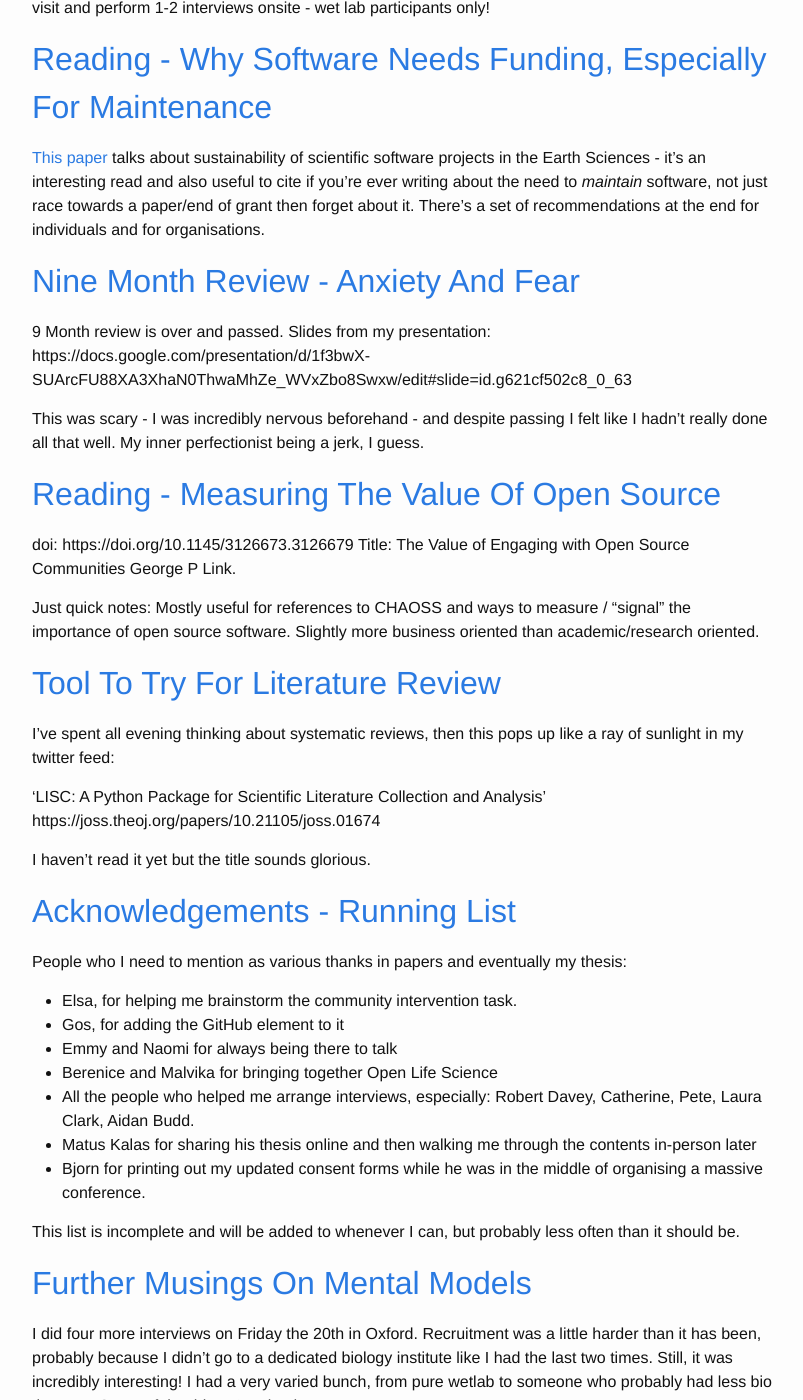
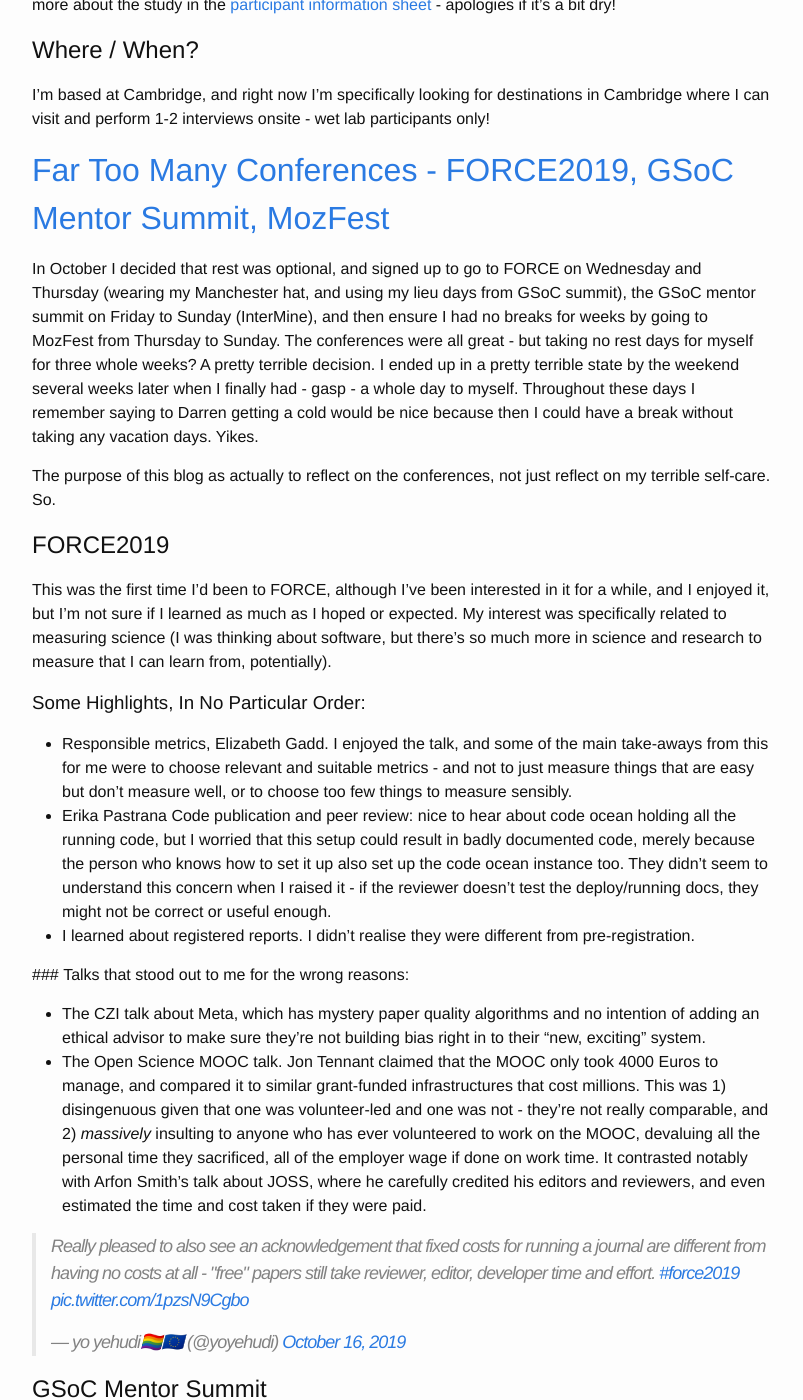
Before and after one commit to yochannah/omgscience, a Jekyll site: the page built from index.html, in a window 1280 px wide and 1400 px high, scrolled down 753 px. Shown: the whole window, without its empty margins (238-1041 px from the left). Built offline with Jekyll 4.4.1, drawn with Linux system fonts in a browser that asks for light colours; comment, search, counter and statistics services are not loaded; some of the changed text lies outside the part shown.

Commit message:
colons make jekyll feel sad

```diff
--- /dev/null
+++ b/_posts/2019-11-18-october-conference-reflections.md
@@ -0,0 +1,37 @@
+---
+layout: post
+title: Far too many conferences - FORCE2019, GSoC Mentor summit, MozFest
+
+categories: conferences
+tags: conferences, reflections, FORCE2019, GSoC, MozFest
+---
+
+In October I decided that rest was optional, and signed up to go to FORCE on Wednesday and Thursday (wearing my Manchester hat, and using my lieu days from GSoC summit), the GSoC mentor summit on Friday to Sunday (InterMine), and then ensure I had no breaks for weeks by going to MozFest from Thursday to Sunday. The conferences were all great - but taking no rest days for myself for three whole weeks? A pretty terrible decision. I ended up in a pretty terrible state by the weekend several weeks later when I finally had - gasp - a whole day to myself. Throughout these days I remember saying to Darren getting a cold would be nice because then I could have a break without taking any vacation days. Yikes.
+
+The purpose of this blog as actually to reflect on the conferences, not just reflect on my terrible self-care. So.
+
+## FORCE2019
+
+This was the first time I'd been to FORCE, although I've been interested in it for a while, and I enjoyed it, but I'm not sure if I learned as much as I hoped or expected. My interest was specifically related to measuring science (I was thinking about software, but there's so much more in science and research to measure that I can learn from, potentially).
+
+### Some highlights, in no particular order:
+
+- Responsible metrics, Elizabeth Gadd. I enjoyed the talk, and some of the main take-aways from this for me were to choose relevant and suitable metrics - and not to just measure things that are easy but don't measure well, or to choose too few things to measure sensibly.
+- Erika Pastrana Code publication and peer review: nice to hear about code ocean holding all the running code, but I worried that this setup could result in badly documented code, merely because the person who knows how to set it up also set up the code ocean instance too. They didn't seem to understand this concern when I raised it - if the reviewer doesn't test the deploy/running docs, they might not be correct or useful enough.
+- I learned about registered reports. I didn't realise they were different from pre-registration.
+
+
+### Talks that stood out to me for the wrong reasons:
+- The CZI talk about Meta, which has mystery paper quality algorithms and no intention of adding an ethical advisor to make sure they're not building bias right in to their "new, exciting" system.
+- The Open Science MOOC talk. Jon Tennant claimed that the MOOC only took 4000 Euros to manage, and compared it to similar grant-funded infrastructures that cost millions. This was 1) disingenuous given that one was volunteer-led and one was not - they're not really comparable, and 2) _massively_ insulting to anyone who has ever volunteered to work on the MOOC, devaluing all the personal time they sacrificed, all of the employer wage if done on work time. It contrasted notably with Arfon Smith's talk about JOSS, where he carefully credited his editors and reviewers, and even estimated the time and cost taken if they were paid.
+
+<blockquote class="twitter-tweet"><p lang="en" dir="ltr">Really pleased to also see an acknowledgement that fixed costs for running a journal are different from having no costs at all - &quot;free&quot; papers still take reviewer, editor, developer time and effort. <a href="https://twitter.com/hashtag/force2019?src=hash&amp;ref_src=twsrc%5Etfw">#force2019</a> <a href="https://t.co/1pzsN9Cgbo">pic.twitter.com/1pzsN9Cgbo</a></p>&mdash; yo yehudi🏳️‍🌈🇪🇺 (@yoyehudi) <a href="https://twitter.com/yoyehudi/status/1184507744289726465?ref_src=twsrc%5Etfw">October 16, 2019</a></blockquote> <script async src="https://platform.twitter.com/widgets.js" charset="utf-8"></script>
+
+## GSoC Mentor Summit
+
+I make a habit of reviewing my twitter analytics after conferences. GSoC isn't one of the really tweety ones, for a few reasons - one is simply that no hashtags are encouraged by Google, generally, but probably the main one is that as an unconference there tends to be a lot more hands-on talking and engagement, compared to a conference where there is just a string of talks which you may or may not be interested in.
+
+Some of the special bits:
+
+- A session led by Dalai from Blender, about growth. If a small organisation gets a sudden large infusion of cash, how would you scale? It's a problem every small organisation wants to have - but that doesn't make it less of a problem! I took notes at this session [here]() //ADD LINK
+- A session about getting a better gender ratio in open source. One of my favourite lessons here - if a woman says something you agree with - just state "I agree". It seems obvious, but apparently helps the "woman says it, no-one listens, guy says the same thing, everyone listens" problem 😐.
```
Also changed, not shown: _posts/2019-11-18-call-for-participants-wetlab.md (+1 -1 lines).
